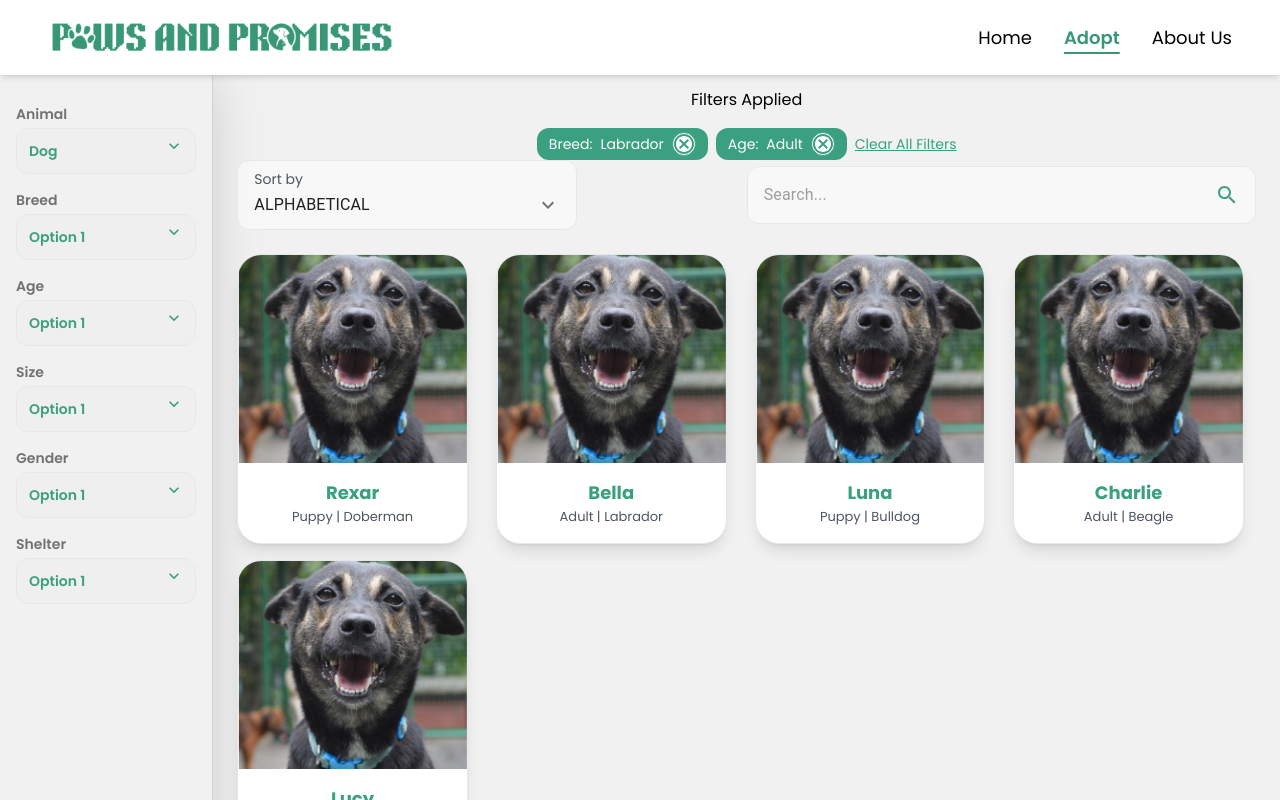
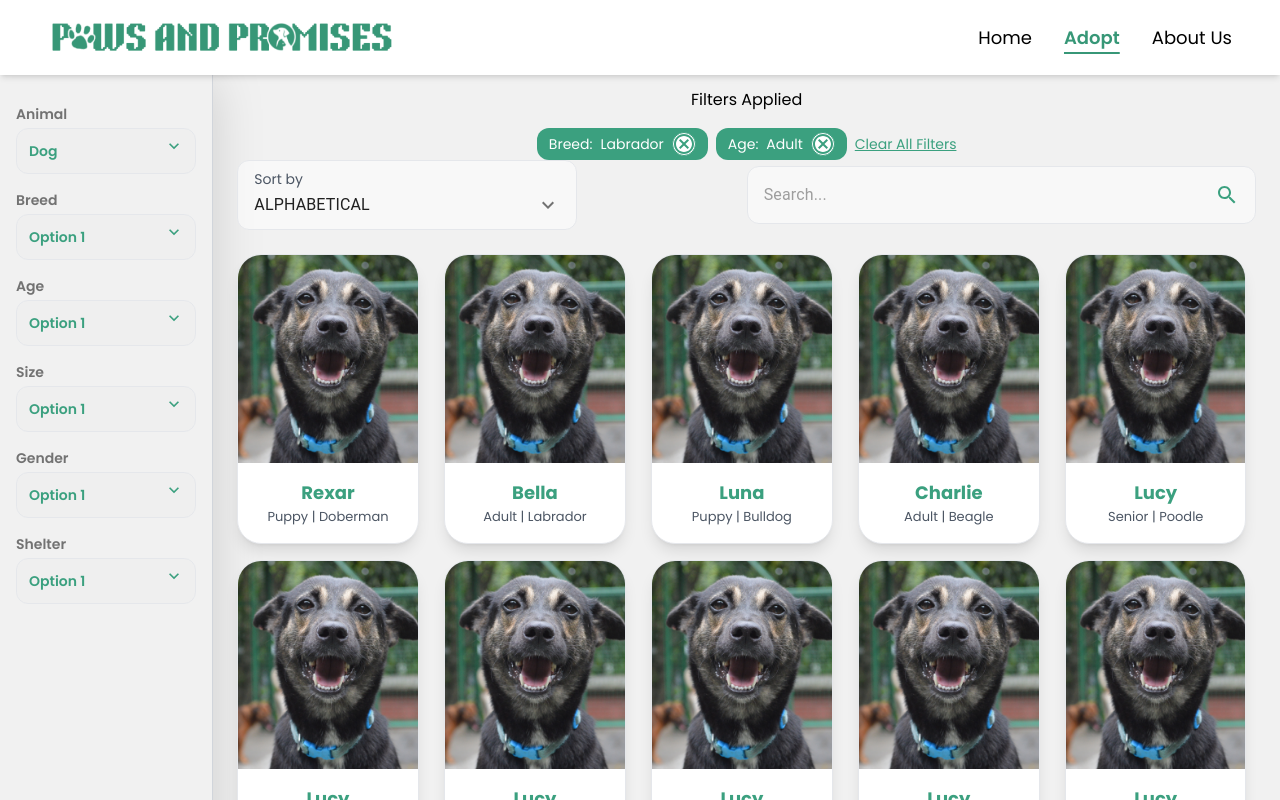
Before and after one commit to Miyukiin/PawsNPromises, a Next.js app in the folder Frontend/: page /adopt in a window 1280 px wide. Shown: the top 800 px of the page. Built offline with nearby package versions, Linux system fonts and the light colour scheme.

Commit message:
Added Volunteer Model.

```diff
--- a/Frontend/src/app/adopt/page.tsx
+++ b/Frontend/src/app/adopt/page.tsx
@@ -24,7 +24,21 @@ const AdoptPage = () => {
     { id: 2, name: "Bella", type: "Adult", breed: "Labrador", imageSrc: "/image/default-image.png" },
     { id: 4, name: "Luna", type: "Puppy", breed: "Bulldog", imageSrc: "/image/default-image.png" },
     { id: 5, name: "Charlie", type: "Adult", breed: "Beagle", imageSrc: "/image/default-image.png" },
-    { id: 6, name: "Lucy", type: "Senior", breed: "Poodle", imageSrc: "/image/default-image.png" },
+    { id: 7, name: "Lucy", type: "Senior", breed: "Poodle", imageSrc: "/image/default-image.png" },
+    { id: 8, name: "Lucy", type: "Senior", breed: "Poodle", imageSrc: "/image/default-image.png" },
+    { id: 9, name: "Lucy", type: "Senior", breed: "Poodle", imageSrc: "/image/default-image.png" },
+    { id: 10, name: "Lucy", type: "Senior", breed: "Poodle", imageSrc: "/image/default-image.png" },
+    { id: 12, name: "Lucy", type: "Senior", breed: "Poodle", imageSrc: "/image/default-image.png" },
+    { id: 13, name: "Lucy", type: "Senior", breed: "Poodle", imageSrc: "/image/default-image.png" },
+    { id: 14, name: "Lucy", type: "Senior", breed: "Poodle", imageSrc: "/image/default-image.png" },
+    { id: 15, name: "Lucy", type: "Senior", breed: "Poodle", imageSrc: "/image/default-image.png" },
+    { id: 16, name: "Lucy", type: "Senior", breed: "Poodle", imageSrc: "/image/default-image.png" },
+    { id: 17, name: "Lucy", type: "Senior", breed: "Poodle", imageSrc: "/image/default-image.png" },
+    { id: 18, name: "Lucy", type: "Senior", breed: "Poodle", imageSrc: "/image/default-image.png" },
+    { id: 19, name: "Lucy", type: "Senior", breed: "Poodle", imageSrc: "/image/default-image.png" },
+    { id: 20, name: "Lucy", type: "Senior", breed: "Poodle", imageSrc: "/image/default-image.png" },
+    { id: 21, name: "Lucy", type: "Senior", breed: "Poodle", imageSrc: "/image/default-image.png" },
+    { id: 22, name: "Lucy", type: "Senior", breed: "Poodle", imageSrc: "/image/default-image.png" },
   ];
 
   const handleClearFilter = (filter: { label: string; value: string }) => {
@@ -158,7 +172,7 @@ const AdoptPage = () => {
           </div>
 
           {/* Pet Cards Grid */}
-          <div className="grid grid-cols-1 sm:grid-cols-2 md:grid-cols-3 lg:grid-cols-4 gap-4 w-full justify-center" data-aos="fade-up">
+          <div className="grid grid-cols-1 sm:grid-cols-2 md:grid-cols-3 lg:grid-cols-5 gap-4 w-full justify-center" data-aos="fade-up">
             {pets.map((pet) => (
               <Link href={`/petinfo`} key={pet.id}>
                 <PetCard
```
Also changed, not shown: 2 other files (tests, documents, lock files or other folders).
